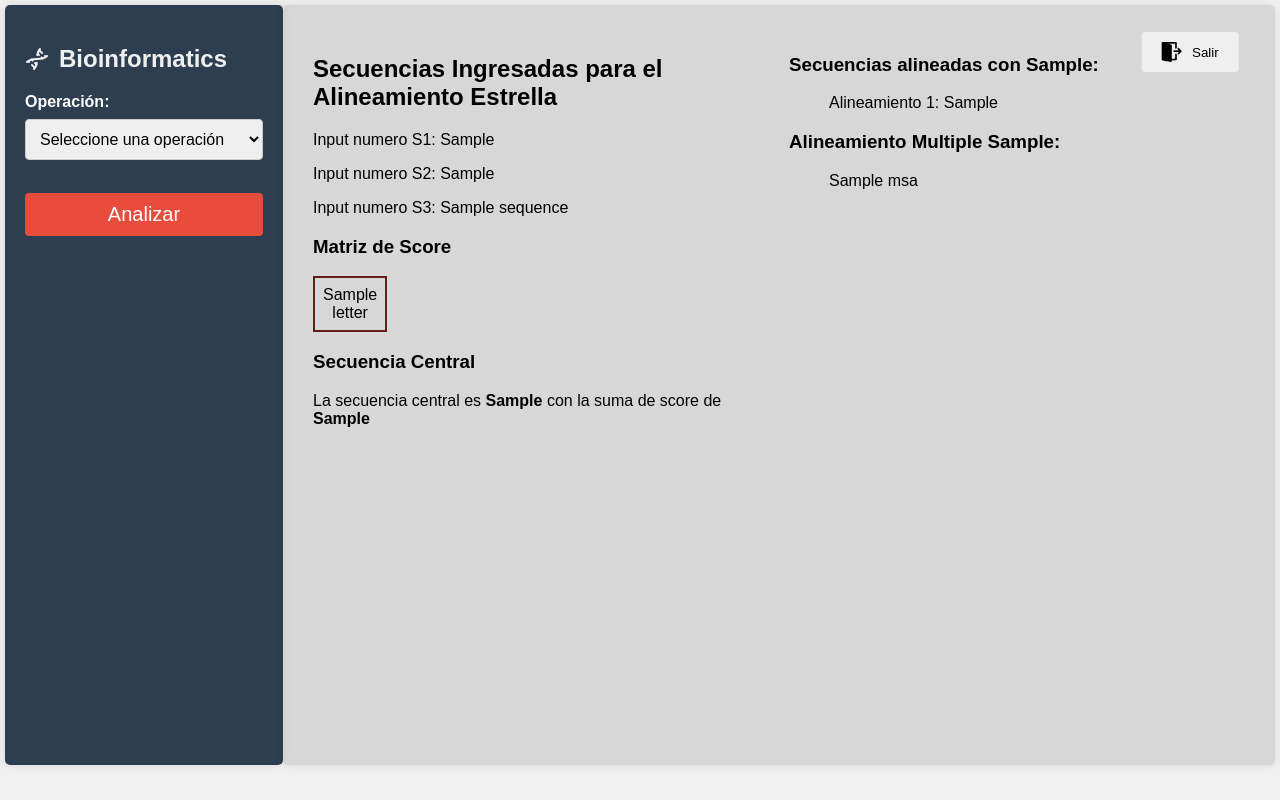
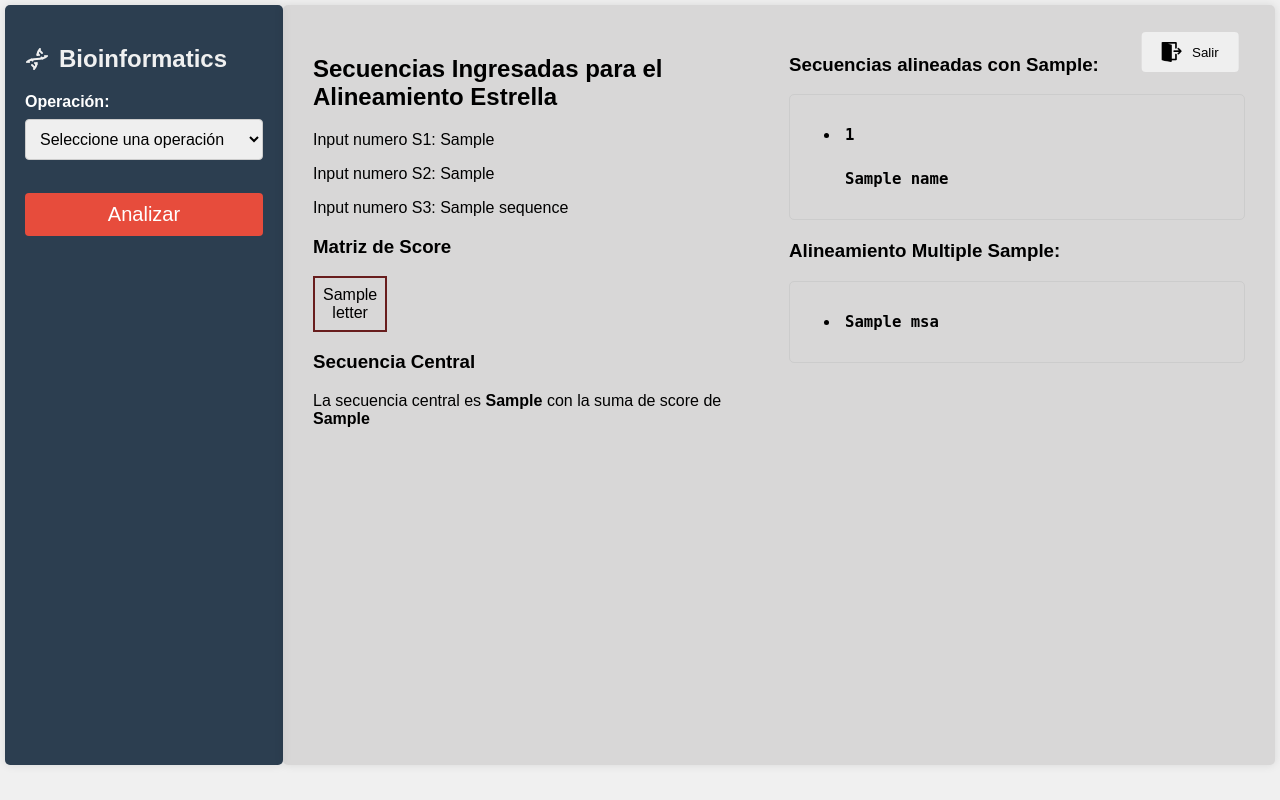
Before and after one commit to Ronald-Gutierrez/Visualizador-de-BioInfo, a Flask app: template templates/star_alignment.html in a window 1280 px wide. Run offline with Flask 3, Linux system fonts and the light colour scheme; the template is opened without the code that fills it: most values are stand-ins (such as "Sample title", 1, 10 or a date in 2020); parts of the project's set-up code (start-up, migrations or seed data) failed here and were passed over.

Commit message:
UI change for star alignment

```diff
--- a/templates/star_alignment.html
+++ b/templates/star_alignment.html
@@ -33,6 +33,62 @@
         flex: 50%;
         padding: 10px;
     }
+
+    .sequence {
+        display: flex;
+        flex-wrap: wrap;
+    }
+
+    .sequence span {
+        display: inline-block;
+        padding: 5px;
+        margin: 0px;
+        border-radius: 3px;
+        color: rgb(0, 0, 0);
+        font-weight: bold;
+        text-align: center;
+    }
+
+    pre {
+        font-size: 1.2em;
+        /* Tamaño de letra más grande */
+    }
+
+    .A {
+        background-color: green;
+        color: white;
+    }
+
+    .C {
+        background-color: yellow;
+        color: black;
+    }
+
+    .G {
+        background-color: red;
+        color: white;
+    }
+
+    .T {
+        background-color: blue;
+        color: white;
+    }
+
+    .U {
+        background-color: pink;
+        color: black;
+    }
+
+    .alignment-card {
+        border: 1px solid #ccc;
+        border-radius: 5px;
+        padding: 10px;
+        margin-bottom: 20px;
+        max-height: 150px;
+        /* Altura máxima del card */
+        overflow-y: auto;
+        /* Habilita scroll vertical si el contenido excede la altura máxima */
+    }
 </style>
 
 <div class="row">
@@ -59,14 +115,39 @@
     </div>
     <div class="column">
         <h3>Secuencias alineadas con <strong>{{ find_secuencia_central[0] }}</strong>:</h3>
-        {% for al in aligned_sequences %}
-        <ul>Alineamiento {{loop.index}}: {{al}}</ul>
-        {% endfor %}
+        <div class="alignment-card">
+            <ul>
+                {% for al in aligned_sequences %}
+                <li>
+                    <pre class="sequence" style="white-space: nowrap;">
+                        {% for char in al[0] %}
+                            <span class="{{ char }}">{{ char }}</span>
+                        {% endfor %}
+                    </pre>
+                    <pre class="sequence" style="white-space: nowrap;">
+                        {% for char in al[1] %}
+                            <span class="{{ char }}">{{ char }}</span>
+                        {% endfor %}
+                    </pre>
+                </li>
+                {% endfor %}
+            </ul>
+        </div>
 
         <h3>Alineamiento Multiple <strong>{{ find_secuencia_central[0] }}</strong>:</h3>
-        {% for m in msa %}
-        <ul>{{m}}</ul>
-        {% endfor %}
+        <div class="alignment-card">
+            <ul>
+                {% for m in msa %}
+                <li>
+                    <pre class="sequence" style="white-space: nowrap;">
+                        {% for char in m %}
+                            <span class="{{ char }}">{{ char }}</span>
+                        {% endfor %}
+                    </pre>
+                </li>
+                {% endfor %}
+            </ul>
+        </div>
     </div>
 
 </div>
```
